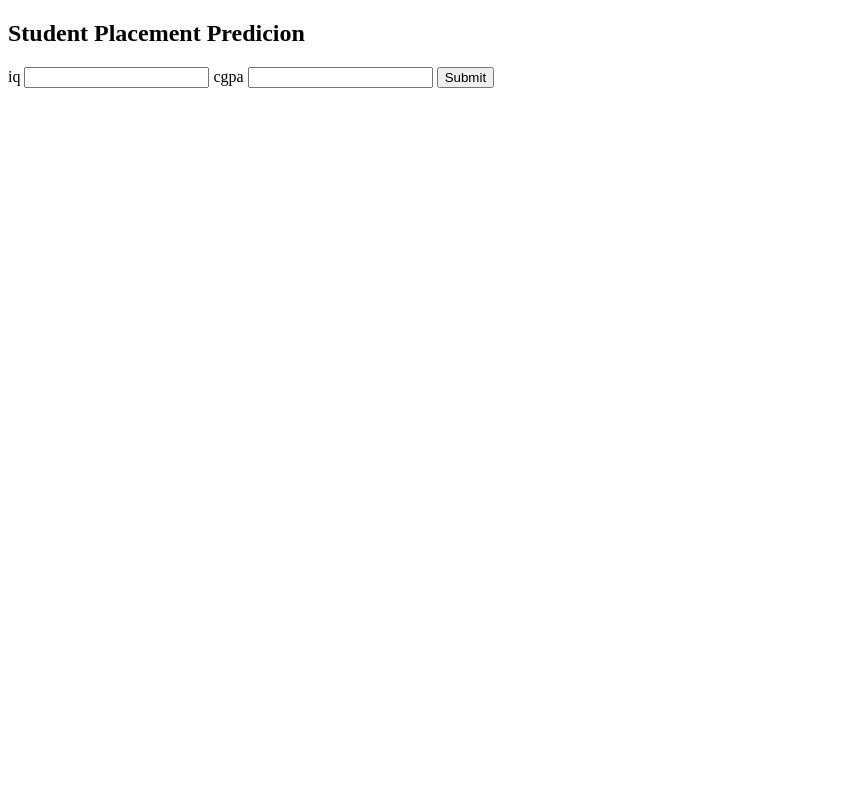
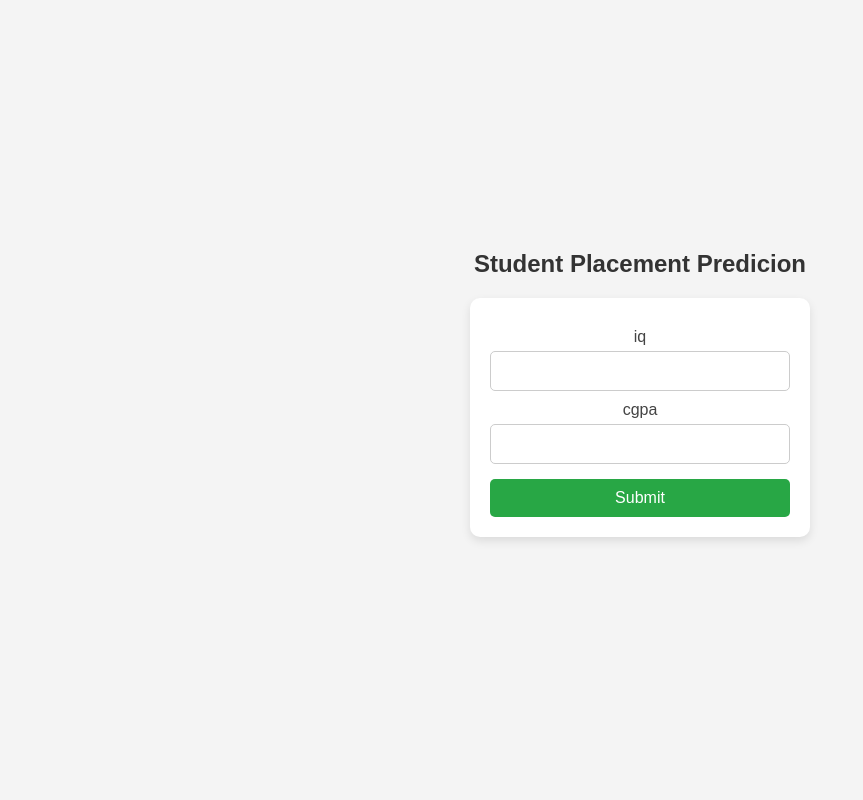
Before and after one commit to Akash-pradhan2468/StudentPlacementPrediction, a Flask app: page / in a window 1280 px wide. Shown: the whole page, without its empty margins (0-863 px from the left). Run offline with Flask 3, Linux system fonts and the light colour scheme; parts of the project's set-up code (start-up, migrations or seed data) failed here and were passed over.

Commit message:
styling add

```diff
--- /dev/null
+++ b/static/css/index.css
@@ -0,0 +1,81 @@
+/* Apply background styles */
+body {
+    font-family: Arial, sans-serif;
+    background-color: #f4f4f4;
+    margin: 0;
+    padding: 0;
+    display: flex;
+    flex-direction: column;
+    align-items: center;
+    justify-content: center;
+    height: 100vh;
+}
+
+/* Heading styles */
+h2 {
+    color: #333;
+    text-align: center;
+    margin-bottom: 20px;
+}
+
+/* Form container */
+form {
+    background: white;
+    padding: 20px;
+    border-radius: 10px;
+    box-shadow: 0px 4px 10px rgba(0, 0, 0, 0.1);
+    width: 300px;
+    text-align: center;
+}
+
+/* Label styles */
+label {
+    display: block;
+    font-size: 16px;
+    margin: 10px 0 5px;
+    color: #444;
+}
+
+/* Input fields */
+input {
+    width: 100%;
+    padding: 10px;
+    border: 1px solid #ccc;
+    border-radius: 5px;
+    font-size: 16px;
+    box-sizing: border-box;
+}
+
+/* Submit button */
+button {
+    background: #28a745;
+    color: white;
+    padding: 10px 15px;
+    border: none;
+    border-radius: 5px;
+    font-size: 16px;
+    cursor: pointer;
+    width: 100%;
+    margin-top: 15px;
+    transition: 0.3s;
+}
+
+button:hover {
+    background: #218838;
+}
+
+/* Prediction text */
+#predi {
+    text-align: center;
+    margin-top: 20px;
+    color: #333;
+    font-size: 20px;
+    font-weight: bold;
+}
+
+/* Responsive Design */
+@media (max-width: 400px) {
+    form {
+        width: 90%;
+    }
+}
--- a/templates/index.html
+++ b/templates/index.html
@@ -4,6 +4,7 @@
     <meta charset="UTF-8">
     <meta name="viewport" content="width=device-width, initial-scale=1.0">
     <title>Placement Predicion</title>
+    <link rel="stylesheet" href="{{url_for('static',filename='css/index.css')}}">
 </head>
 <body>
     <h2>Student Placement Predicion</h2>
@@ -13,7 +14,7 @@
 
         <label for="cgpa">cgpa</label>
         <input type="text" name="cgpa" required>
-
+        <br>
         <button type="submit">Submit</button>
     </form>
 
```
